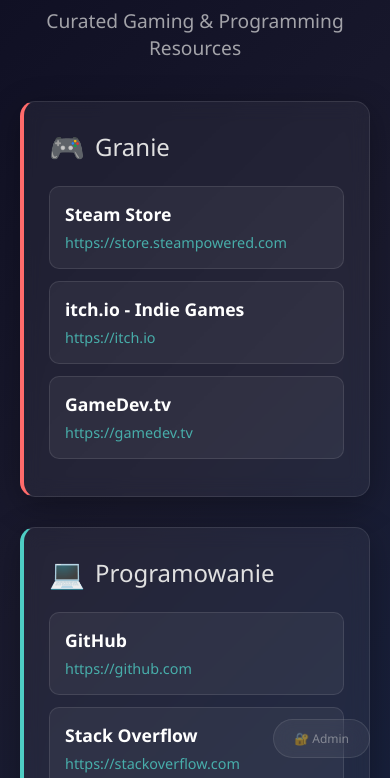
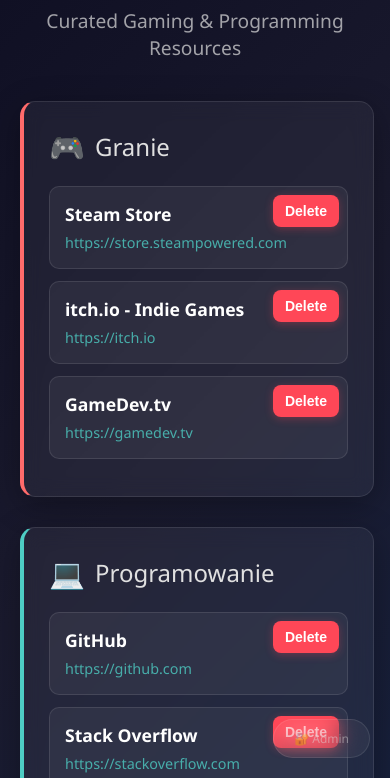
Before and after one commit to Dawcio232/starfish, a plain HTML site: page index.html in a window 390 px wide. Shown: the part 66-844 px from the top of the page. Drawn offline with Linux system fonts and the light colour scheme.

Commit message:
Admin fix
Poprawione błąd

```diff
--- a/index.html
+++ b/index.html
@@ -552,21 +552,25 @@
                 padding: 10px 20px;
                 font-size: 1em;
             }
-       @media (max-width: 768px) {
+        }
+
+@media (max-width: 768px) {
     .delete-btn {
+        display: block !important;
         position: absolute;
-        top: 10px;
-        right: 10px;
-        z-index: 10;
-        padding: 10px 14px;
+        top: 8px;
+        right: 8px;
+        z-index: 100;
+        padding: 8px 12px;
     }
 
     .link-item {
-        padding-right: 50px; /* Dodaj miejsce dla przycisku X */
+        position: relative;
+        padding-right: 60px;
     }
 }
-        }
-    </style>
+
+</style>
 </head>
 <body>
     <div id="site-offline" class="site-offline">
@@ -799,7 +803,11 @@
 
         function toggleDeleteMode() {
             isDeleteMode = !isDeleteMode;
-            document.body.classList.toggle('delete-mode', isDeleteMode);
+            if (isDeleteMode) {
+    document.body.classList.add('delete-mode');
+} else {
+    document.body.classList.remove('delete-mode');
+}
 
             const btn = event.target.closest('.menu-btn');
             if (isDeleteMode) {
```
